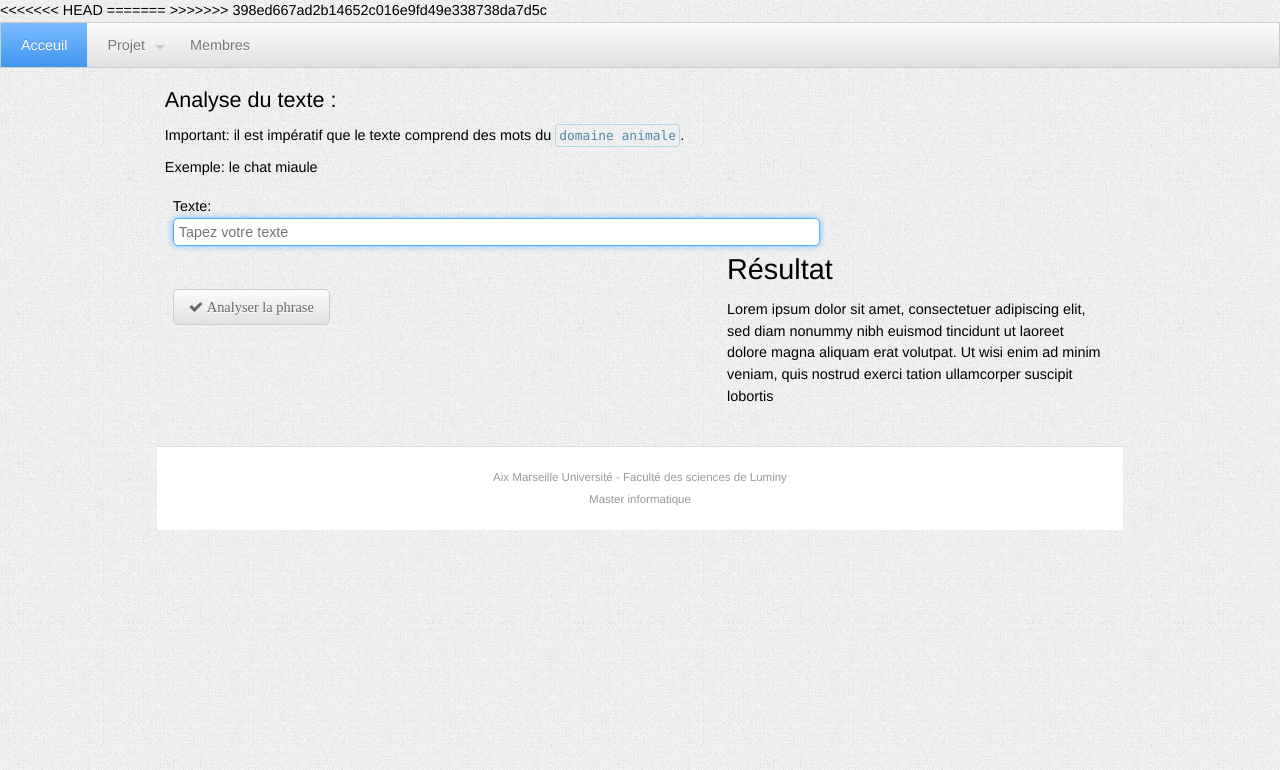
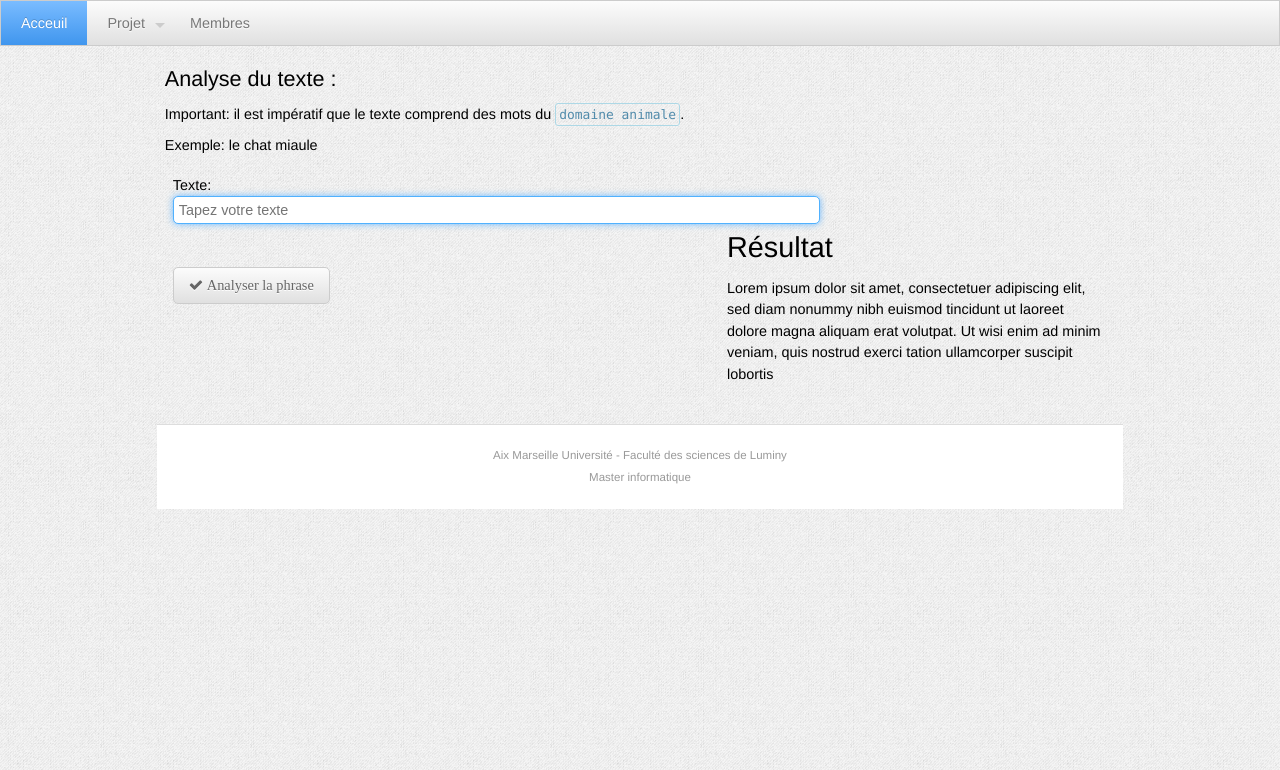
Before and after one commit to wael54/ProjetTER, a PHP site: page /analyse.php in a window 1280 px wide. Shown: the top 770 px of the page. Run offline with PHP 8.4, Linux system fonts and the light colour scheme; some libraries are stand-ins or nearby versions.

Commit message:
clean analyse.php

```diff
--- a/analyse.php
+++ b/analyse.php
@@ -10,7 +10,6 @@
         <script type="text/javascript" src="https://ajax.googleapis.com/ajax/libs/jquery/1.9.1/jquery.min.js"></script>
         <script type="text/javascript" src="js/kickstart.js"></script>                                  <!-- KICKSTART -->
 
-<<<<<<< HEAD
 <!--CONNEXION A LA BASE DE DONNEES ANIMAUX-->
 <?php
 session_start();
@@ -18,18 +17,10 @@ require_once('include/include.php');
 ?>
 </head>
 <body>
-=======
-        <!--CONNEXION A LA BASE DE DONNEES ANIMAUX-->
-        <?php
-        session_start();
-        require_once('include/include.php'); // Objet PDO
-        ?>
-        <!------------------------------------------>
+<!------------------------------------------>
 
     </head>
     <body>
->>>>>>> 398ed667ad2b14652c016e9fd49e338738da7d5c
-
         <!-- Menu Horizontal -->
         <ul class="menu">
             <li class="current"><a href="index.php">Acceuil</a></li>
```
